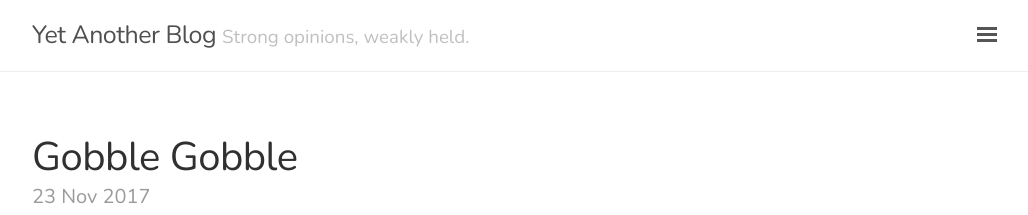
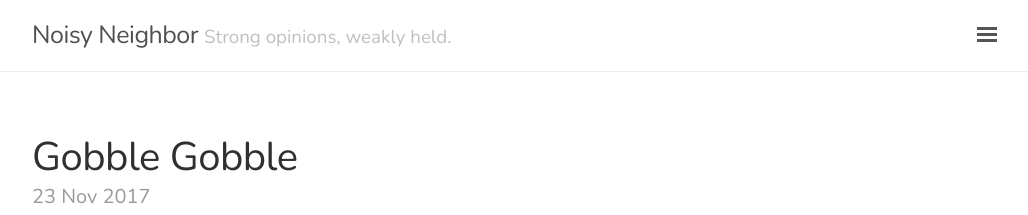
Before and after one commit to deadlysyn/blog, a Jekyll site: the page built from index.html, in a window 1280 px wide and 900 px high. Shown: the top 215 px of the window, without its empty margins (248-1276 px from the left). Built offline with Jekyll 4.4.1, drawn with Linux system fonts in a browser that asks for light colours; the list of posts is cut into pages by our own code.

Commit message:
change blog title

```diff
--- a/_config.yml
+++ b/_config.yml
@@ -1,4 +1,4 @@
-title:               "Yet Another Blog"
+title:               "Noisy Neighbor"
 tagline:             "Strong opinions, weakly held."
 description:         "DevOps, SRE, coding, distributed systems, scalability, space travel, fast cars, gadgets, and other random babblings in no particular order..."
 baseurl:             "/blog"
```
